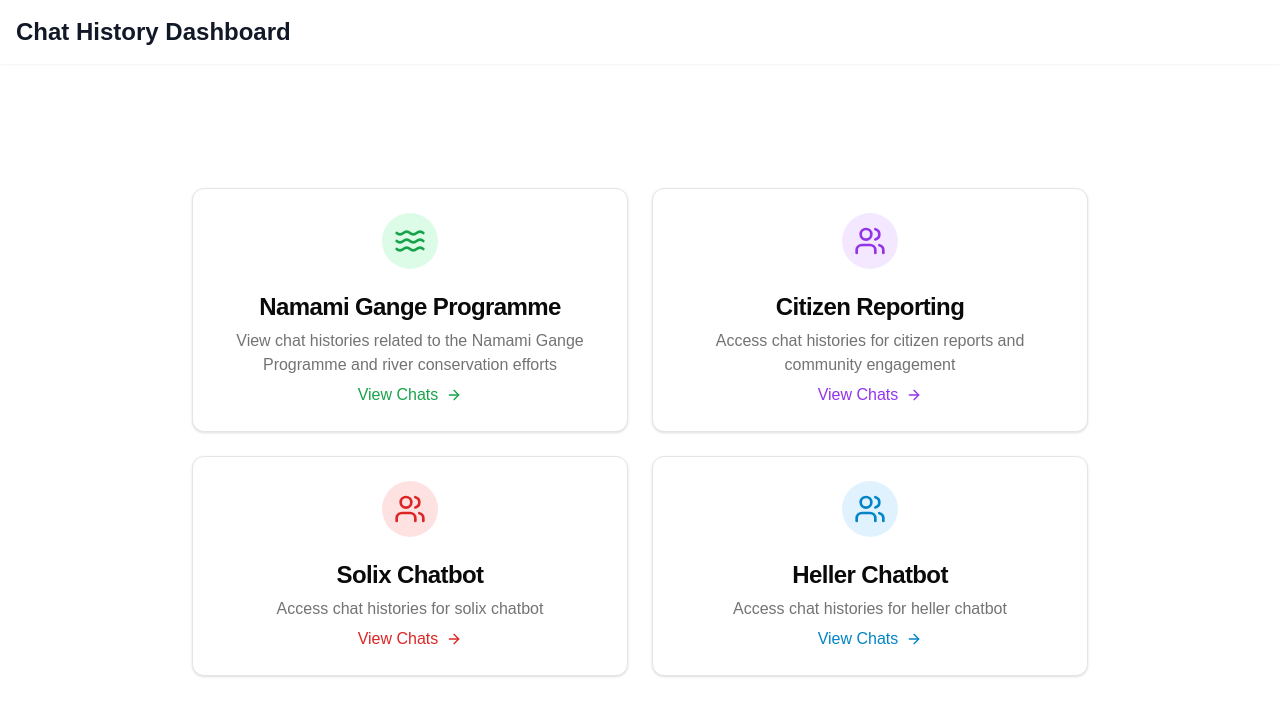
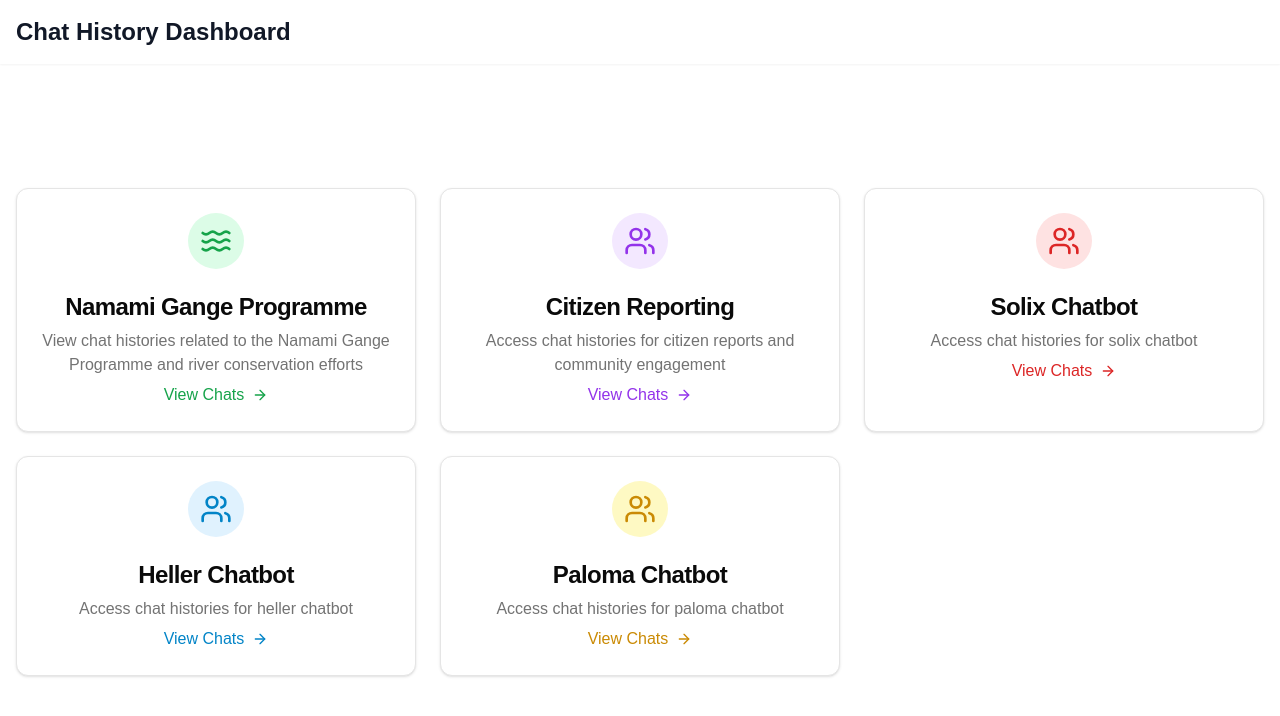
Before and after one commit to lumiotools/chatbot-history, a Next.js app: page / in a window 1280 px wide. Shown: the top 716 px of the page. Built offline with nearby package versions, Linux system fonts and the light colour scheme.

Commit message:
Integrated Paloma Chatbot

```diff
--- a/app/api/chat-entities/route.ts
+++ b/app/api/chat-entities/route.ts
@@ -4,11 +4,13 @@
 import CitizenReportingChatHistory from "@/models/CitizenReportingChatHistory";
 import SolixChatHistory from "@/models/SolixChatHistory";
 import HellerChatHistory from "@/models/HellerChatHistory";
+import PalomaChatHistory from "@/models/PalomaChatHistory";
 
 const NAMAMI_GANGE_DB_URL = process.env.NAMAMI_GANGE_DB_URL;
 const CITIZEN_REPORTING_DB_URL = process.env.CITIZEN_REPORTING_DB_URL;
 const SOLIX_DB_URL = process.env.SOLIX_DB_URL;
 const HELLER_DB_URL = process.env.HELLER_DB_URL;
+const PALOMA_DB_URL = process.env.PALOMA_DB_URL;
 
 async function getIpDetails(ip: string) {
   try {
@@ -50,9 +52,12 @@
   } else if (option === "solix") {
     dbUrl = SOLIX_DB_URL!;
     ChatHistoryModel = SolixChatHistory;
-  }  else if (option === "heller") {
+  } else if (option === "heller") {
     dbUrl = HELLER_DB_URL!;
     ChatHistoryModel = HellerChatHistory;
+  } else if (option === "paloma") {
+    dbUrl = PALOMA_DB_URL!;
+    ChatHistoryModel = PalomaChatHistory;
   } else {
     return NextResponse.json({ error: "Invalid option" }, { status: 400 });
   }
--- a/app/api/chat-history/route.ts
+++ b/app/api/chat-history/route.ts
@@ -4,11 +4,13 @@
 import CitizenReportingChatHistory from '@/models/CitizenReportingChatHistory'
 import SolixChatHistory from '@/models/SolixChatHistory'
 import HellerChatHistory from '@/models/HellerChatHistory'
+import PalomaChatHistory from '@/models/PalomaChatHistory'
 
 const NAMAMI_GANGE_DB_URL = process.env.NAMAMI_GANGE_DB_URL
 const CITIZEN_REPORTING_DB_URL = process.env.CITIZEN_REPORTING_DB_URL
 const SOLIX_DB_URL = process.env.SOLIX_DB_URL
 const HELLER_DB_URL = process.env.HELLER_DB_URL
+const PALOMA_DB_URL = process.env.PALOMA_DB_URL
 
 export async function GET(request: NextRequest) {
   const { searchParams } = new URL(request.url)
@@ -34,6 +36,9 @@
   } else if (option === 'heller') {
     dbUrl = HELLER_DB_URL!
     ChatHistoryModel = HellerChatHistory
+  } else if (option === 'paloma') {
+    dbUrl = PALOMA_DB_URL!
+    ChatHistoryModel = PalomaChatHistory
   } else {
     return NextResponse.json({ error: 'Invalid option' }, { status: 400 })
   }
--- a/app/chat/[option]/[id]/page.tsx
+++ b/app/chat/[option]/[id]/page.tsx
@@ -77,6 +77,8 @@
         return "Solix Chat";
       case "heller":
         return "Heller Chat";
+      case "paloma":
+        return "Paloma Chat";
       default:
         return "Chat History";
     }
--- a/app/chat/[option]/page.tsx
+++ b/app/chat/[option]/page.tsx
@@ -45,6 +45,8 @@
         return 'Solix Chats'
       case 'heller':
         return 'Heller Chats'
+      case 'paloma':
+        return 'Paloma Chats'
       default:
         return 'Chat History'
     }
--- a/app/page.tsx
+++ b/app/page.tsx
@@ -13,7 +13,7 @@
     <div>
       <Header title="Chat History Dashboard" />
       <main className="container mx-auto p-4 min-h-[calc(100vh-64px)] flex flex-col items-center justify-center">
-        <div className="grid md:grid-cols-2 gap-6 w-full max-w-4xl">
+        <div className="grid md:grid-cols-2 lg:grid-cols-3 gap-6 w-full max-w-screen-xl">
           <Link
             href="/chat/namami-gange"
             className="block transition-transform hover:scale-105"
@@ -103,6 +103,28 @@
               </CardHeader>
             </Card>
           </Link>
+
+          <Link
+            href="/chat/paloma"
+            className="block transition-transform hover:scale-105"
+          >
+            <Card className="h-full cursor-pointer hover:border-yellow-400">
+              <CardHeader className="flex flex-col items-center text-center p-6">
+                <div className="p-3 bg-yellow-100 rounded-full mb-4">
+                  <Users className="w-8 h-8 text-yellow-600" />
+                </div>
+                <CardTitle className="text-2xl mb-2">
+                  Paloma Chatbot
+                </CardTitle>
+                <CardDescription className="text-base">
+                  Access chat histories for paloma chatbot
+                </CardDescription>
+                <div className="mt-4 flex items-center text-yellow-600">
+                  View Chats <ArrowRight className="ml-2 w-4 h-4" />
+                </div>
+              </CardHeader>
+            </Card>
+          </Link>
         </div>
       </main>
     </div>
--- /dev/null
+++ b/models/PalomaChatHistory.ts
@@ -0,0 +1,25 @@
+import mongoose from "mongoose";
+
+const chatHistorySchema = new mongoose.Schema(
+  {
+    userIP: {
+      type: String,
+      required: true,
+    },
+    messages: [
+      {
+        role: String,
+        content: String,
+      },
+    ],
+  },
+  {
+    timestamps: true,
+  }
+);
+
+const PalomaChatHistory =
+  mongoose.models.ChatHistory ||
+  mongoose.model("ChatHistory", chatHistorySchema);
+
+export default PalomaChatHistory;
```
